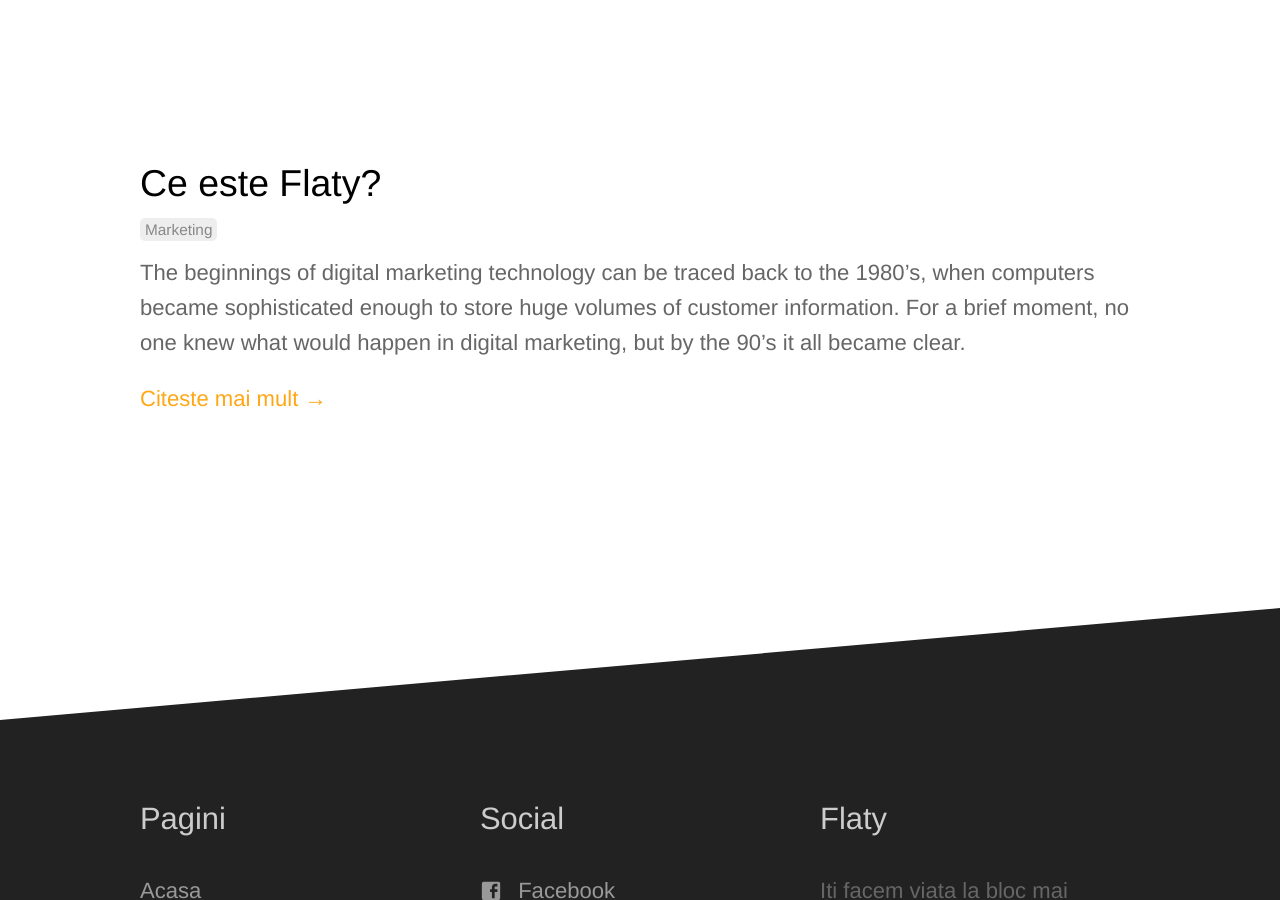
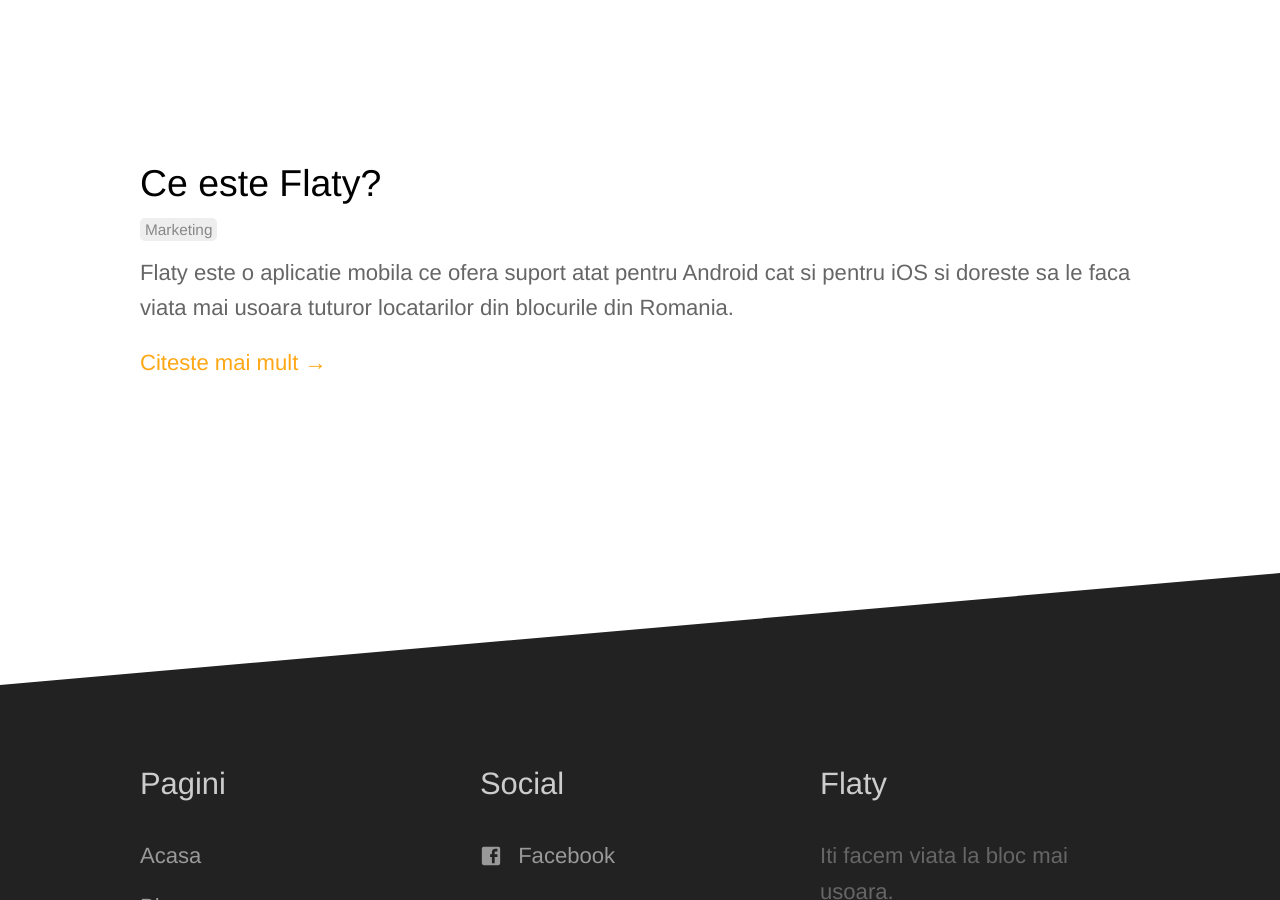
Before and after one commit to rptoma/Flaty, a Jekyll site: the page built from blog/index.html, in a window 1280 px wide and 900 px high, scrolled down 555 px. Built offline with Jekyll 4.4.1, drawn with Linux system fonts in a browser that asks for light colours; the list of posts is cut into pages by our own code.

Commit message:
Moved '_posts/2018-10-14-ceEsteFlaty.md' to '_posts/2018-10-14-ce-este-flaty.md' via CloudCannon

```diff
--- a/_posts/2018-10-14-ceEsteFlaty.md
+++ b/_posts/2018-10-14-ce-este-flaty.md
@@ -6,21 +6,19 @@ categories:
 show_comments: true
 ---
 
-The beginnings of digital marketing technology can be traced back to the 1980's, when computers became sophisticated enough to store huge volumes of customer information. For a brief moment, no one knew what would happen in digital marketing, but by the 90's it all became clear.
+Flaty este o aplicatie mobila ce ofera suport atat pentru Android cat si pentru iOS si doreste sa le faca viata mai usoara tuturor locatarilor din blocurile din Romania.
 
 ![Cars](https://unsplash.it/960/600?image=133)
 
 The history of marketing is to a large extent a product of Internet's history as markets have adapted to keep abreast of changes and keep up with the way the major Search Engines rank web pages. Major changes include, in chronological order:
 
-1991- Gopher: A network protocol, one of the very first query and search tools. Gopher was widely used for a couple of years, but usage has now fallen off, with barely 100 Gopher servers now indexed. 2. 1994- Launch of Yahoo, which was formerly known as "Jerry´s Guide to the World Wide Web" after one of its founders, Jerry Yang. Yahoo received in its first year over 1 million hits.
+1991- Gopher: A network protocol, one of the very first query and search tools. Gopher was widely used for a couple of years, but usage has now fallen off, with barely 100 Gopher servers now indexed. 2. 1994- Launch of Yahoo, which was formerly known as "Jerry&acute;s Guide to the World Wide Web" after one of its founders, Jerry Yang. Yahoo received in its first year over 1 million hits.
 
 ## Academic studies
 
 The study of the history of marketing as an academic field emerged only recently. Controversies and disputes abound in the field. The publication in 1976 of the book The History of Marketing Thought, by Robert Bartels marks a turning-point in marketing thought. Since then, academics specializing in marketing decided to imitate economics, distinguishing theory and practice. Two different fields of study emerged:
 
-the history of marketing thought, giving theoretical accounts
-marketing history, focusing on the history of marketing practice
-This division parallels the distinction between the history of economic thought and economic history.
+the history of marketing thought, giving theoretical accounts marketing history, focusing on the history of marketing practice This division parallels the distinction between the history of economic thought and economic history.
 
 ![Clock](https://unsplash.it/960/600?image=175)
 
```
